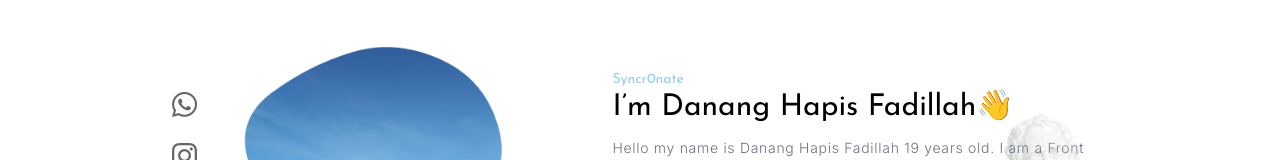
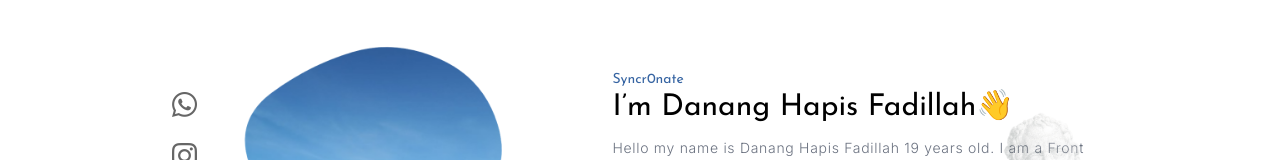
Before and after one commit to n0yy/my-portfolio, a Next.js app: page / in a window 1280 px wide. Shown: the part 137-297 px from the top of the page. Built offline with nearby package versions, Linux system fonts and the light colour scheme.

Commit message:
remove unused javascript

```diff
--- a/components/section/Heroes.jsx
+++ b/components/section/Heroes.jsx
@@ -10,16 +10,14 @@ export default function Heroes() {
       <div className="w-full lg:w-5/12 flex flex-col-reverse lg:flex-row items-center z-0">
         <SocialMedia />
         <Image
-          blurDataURL="../../public/assets/img/me.png"
           src="/assets/img/me.png"
           height={350}
           width={350}
           alt="Danang Hapis Fadillah"
-          placeholder="blur"
         />
       </div>
       <div className="w-full lg:w-6/12 z-0">
-        <h3 className="text-sm text-secondary font-josefin">Syncr0nate</h3>
+        <h3 className="text-sm text-primary font-josefin">Syncr0nate</h3>
         <h1 className="text-3xl font-josefin">
           I’m Danang Hapis Fadillah
           <Emoji symbol="👋" />
--- a/pages/api/hello.js
+++ /dev/null
@@ -1,5 +0,0 @@
-// Next.js API route support: https://nextjs.org/docs/api-routes/introduction
-
-export default function handler(req, res) {
-  res.status(200).json({ name: 'John Doe' })
-}
```
